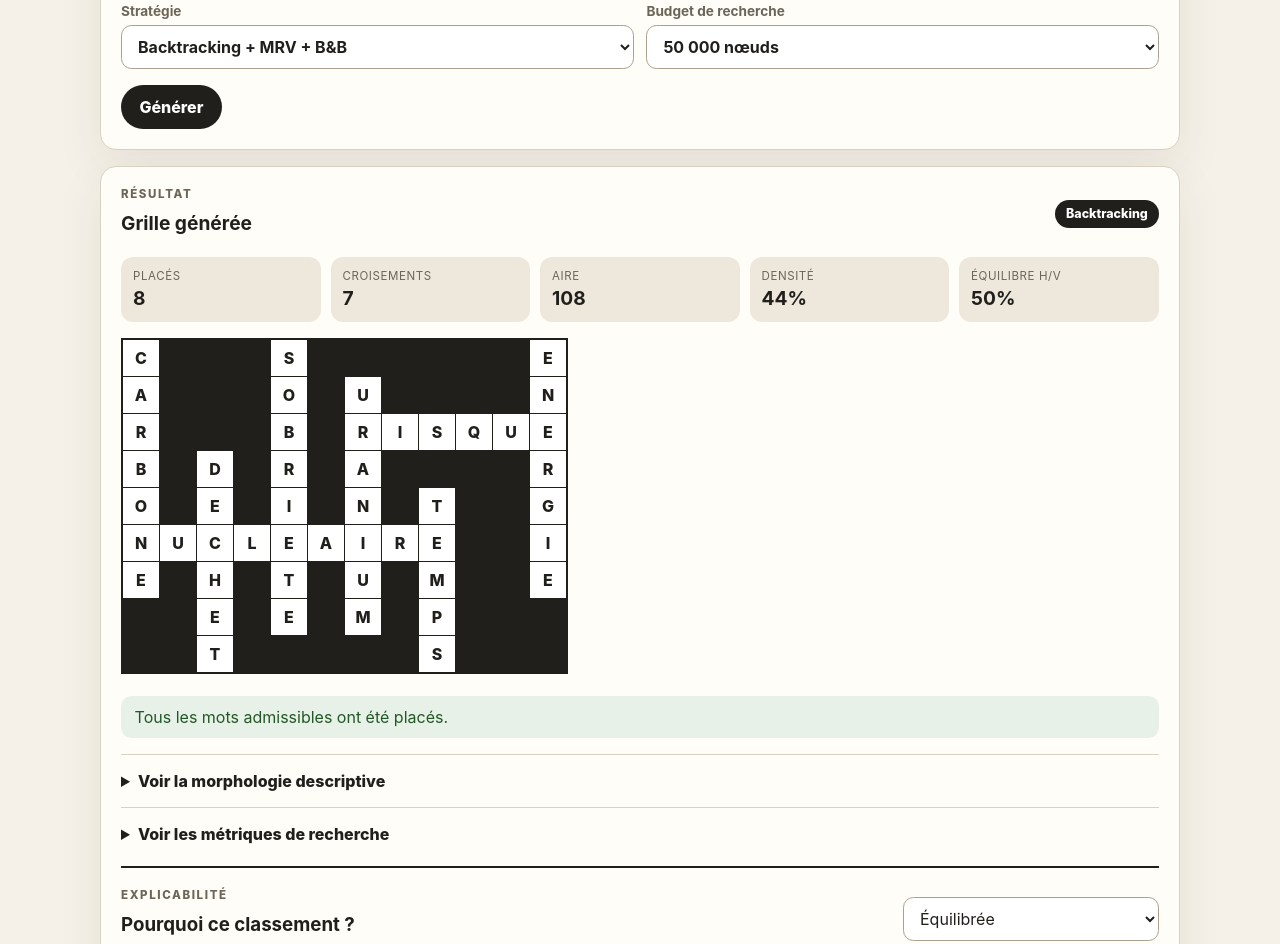
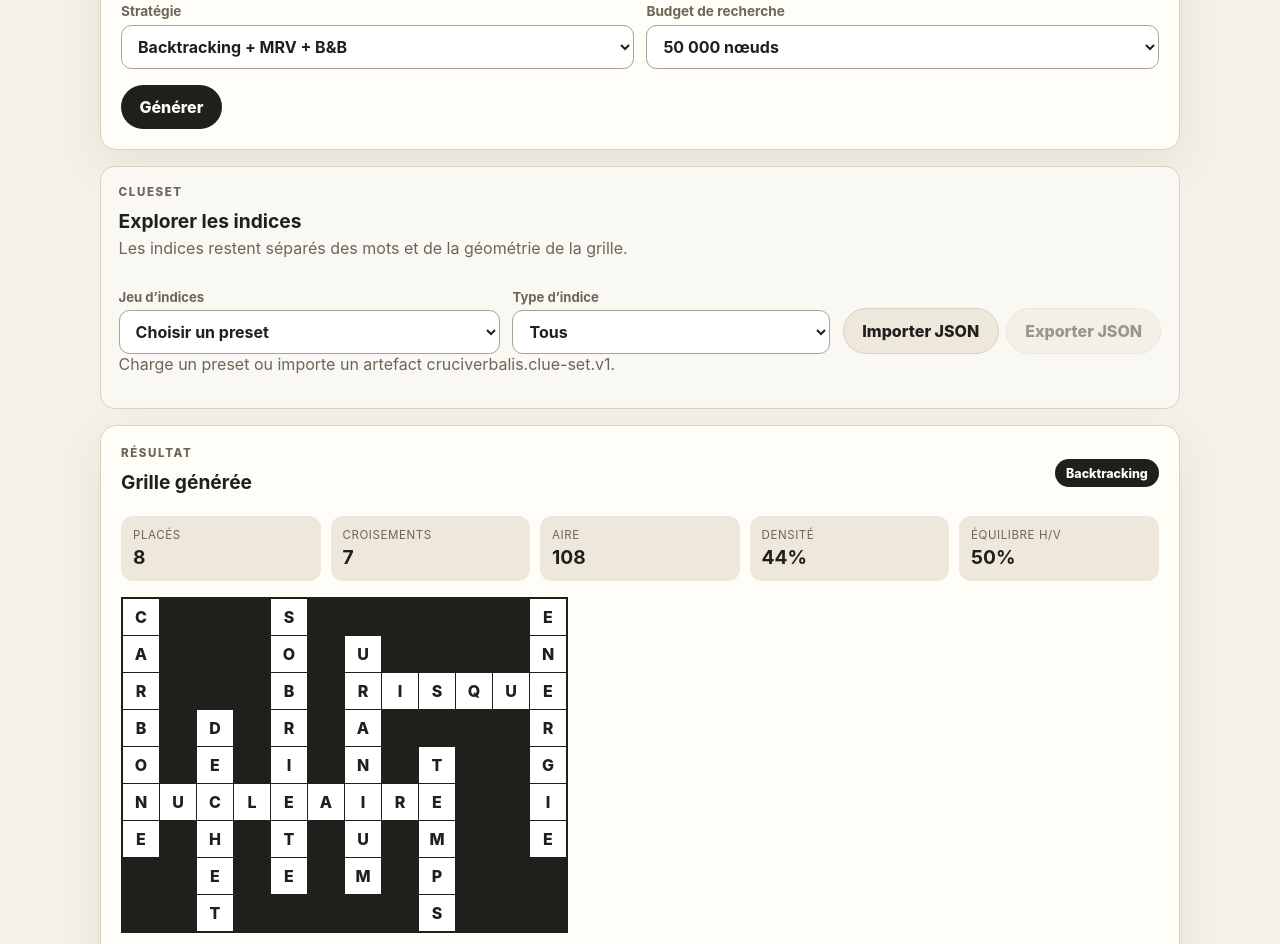
Before and after one commit to gotoo77/Cruciverbalis, a website built with Vite: page index.html in a window 1280 px wide. Shown: the part 1389-2333 px from the top of the page. Built offline with nearby package versions, Linux system fonts and the light colour scheme.

Commit message:
feat: mount ClueSet playground on GitHub Pages

```diff
--- a/index.html
+++ b/index.html
@@ -6,6 +6,7 @@
     <meta name="description" content="Cruciverbalis — forge de mots croisés de qualité" />
     <link rel="stylesheet" href="/src/dataset-catalog.css" />
     <link rel="stylesheet" href="/src/decision-explainer.css" />
+    <link rel="stylesheet" href="/src/clue-set-playground.css" />
     <title>Cruciverbalis</title>
   </head>
   <body>
@@ -15,5 +16,6 @@
     <script type="module" src="/src/dataset-catalog.ts"></script>
     <script type="module" src="/src/search-observatory.ts"></script>
     <script type="module" src="/src/decision-explainer.ts"></script>
+    <script type="module" src="/src/clue-set-playground.ts"></script>
   </body>
 </html>
```
